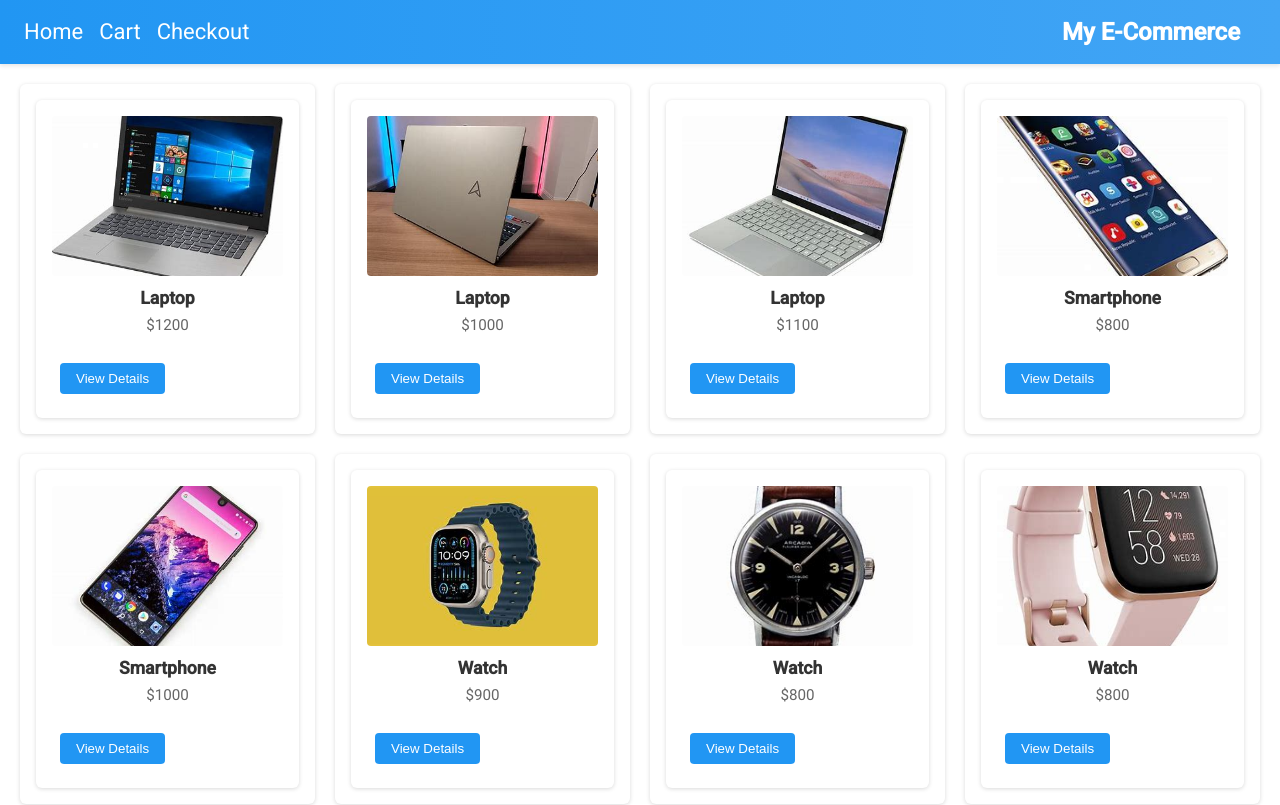
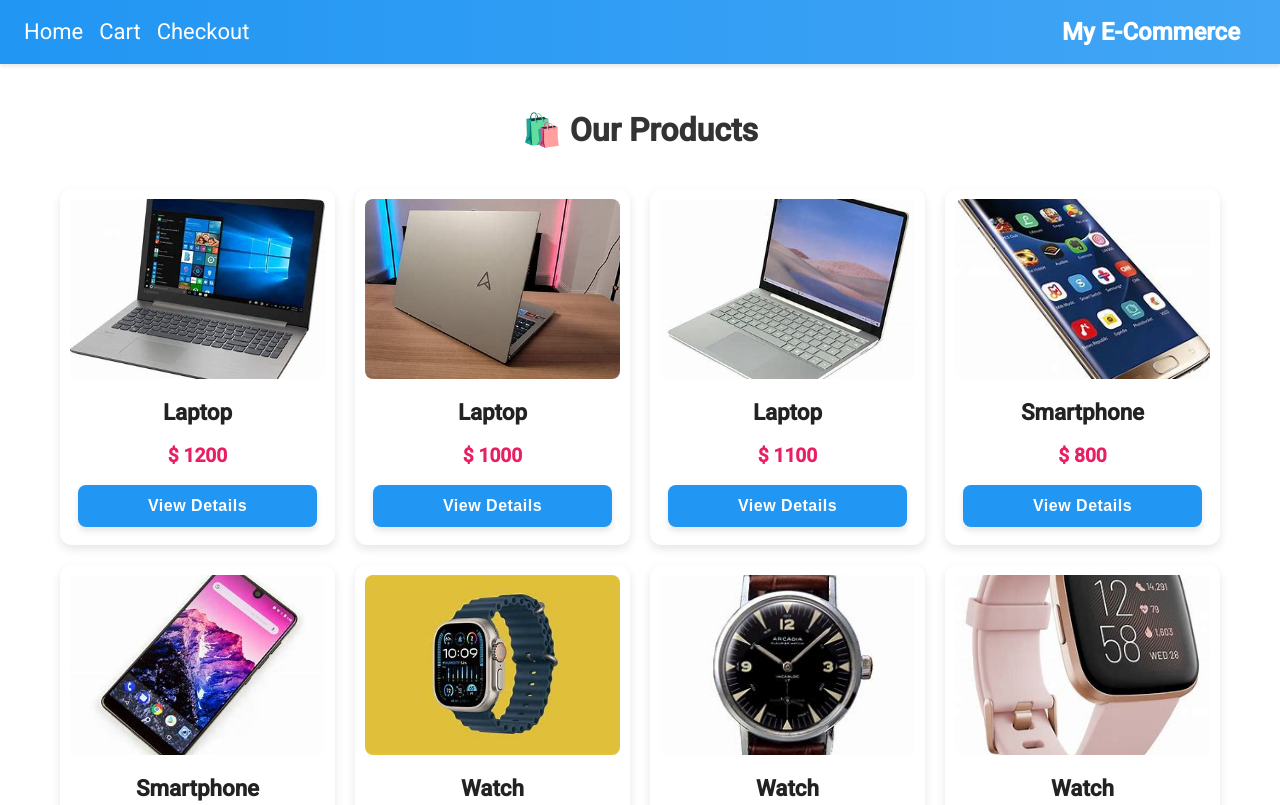
Before and after one commit to AlyaariHazem/E-Commerce, an Angular app: page / in a window 1280 px wide. Shown: the top 805 px of the page. Built offline with nearby package versions, Linux system fonts and the light colour scheme.

Commit message:
Enhance product-list and improved accessibility.

```diff
--- a/src/app/components/product-list/product-list.component.html
+++ b/src/app/components/product-list/product-list.component.html
@@ -1,18 +1,23 @@
-<div class="product-grid">
-    <div *ngFor="let product of products" class="product-card">
-        <mat-card class="product-card">
-            <img mat-card-image [src]="product.image" alt="{{ product.name }}">
+<div class="product-list-container">
+    <h2>🛍️ Our Products</h2>
+
+    <!-- Product Grid -->
+    <div class="product-grid">
+        <mat-card *ngFor="let product of products" class="product-card" (click)="viewProduct(product.id)">
+            <img mat-card-image [src]="product.image" alt="{{ product.name }}" />
             <mat-card-content>
                 <h3>{{ product.name }}</h3>
-                <p class="price">${{ product.price }}</p>
+                <p class="price">$ {{ product.price }}</p>
             </mat-card-content>
             <mat-card-actions>
-                <button mat-button (click)="viewProduct(product.id)">View Details</button>
+                <button mat-raised-button color="primary"
+                    (click)="viewProduct(product.id); $event.stopPropagation()">View Details</button>
             </mat-card-actions>
         </mat-card>
     </div>
+
+    <!-- Paginator -->
+    <mat-paginator [length]="totalProducts" [pageSize]="pageSize" (page)="onPageChange($event)"
+        [pageSizeOptions]="[4, 8, 12]" showFirstLastButtons>
+    </mat-paginator>
 </div>
-
-<mat-paginator [length]="totalProducts" [pageSize]="pageSize" (page)="onPageChange($event)"
-    [pageSizeOptions]="[4, 8, 12]">
-</mat-paginator>
--- a/src/app/components/product-list/product-list.component.scss
+++ b/src/app/components/product-list/product-list.component.scss
@@ -1,77 +1,116 @@
-/* Product Grid Layout */
+/* Container */
+.product-list-container {
+  max-width: 1200px;
+  margin: 0 auto;
+  padding: 20px;
+  text-align: center;
+}
+
+/* Title */
+h2 {
+  font-size: 2rem;
+  color: #333;
+  margin-bottom: 20px;
+  font-weight: bold;
+}
+
+/* Product Grid */
 .product-grid {
   display: grid;
-  grid-template-columns: repeat(4, 1fr); /* 4 items per row */
-  gap: 20px; /* Space between items */
+  grid-template-columns: repeat(auto-fit, minmax(250px, 1fr));
+  gap: 20px;
   padding: 20px;
 }
 
+/* Product Card */
 .product-card {
-  background-color: #fff;
-  border-radius: 6px;
-  box-shadow: 0 1px 4px rgba(0, 0, 0, 0.15);
-  text-align: center;
-  padding: 16px;
+  background: #fff;
+  border-radius: 12px;
+  box-shadow: 0 4px 10px rgba(0, 0, 0, 0.1);
+  transition: transform 0.3s, box-shadow 0.3s;
+  cursor: pointer;
   display: flex;
   flex-direction: column;
-  transition: box-shadow 0.2s ease;
-}
+  padding: 10px;
 
-.product-card:hover {
-  box-shadow: 0 4px 10px rgba(0, 0, 0, 0.2);
-}
-
-.product-card img {
-  width: 100%;
-  height: 160px; /* Adjust as needed */
-  object-fit: cover;
-  border-radius: 4px;
-  margin-bottom: 12px;
-}
-
-.product-card h3 {
-  font-size: 1.1rem;
-  margin: 0 0 8px 0;
-  color: #333;
-}
-
-.product-card p {
-  margin: 0 0 16px 0;
-  font-size: 0.95rem;
-  color: #666;
-}
-
-.product-card button {
-  margin-top: auto; /* Push button to the bottom of the card */
-  padding: 8px 16px;
-  border: none;
-  border-radius: 4px;
-  background-color: #2196f3;
-  color: #fff;
-  font-weight: 500;
-  cursor: pointer;
-  transition: background-color 0.2s ease;
-}
-
-.product-card button:hover {
-  background-color: #1976d2;
-}
-
-/* Responsive Design for smaller screens */
-@media (max-width: 1024px) {
-  .product-grid {
-    grid-template-columns: repeat(3, 1fr); /* 3 items per row on medium screens */
+  &:hover {
+    transform: translateY(-8px);
+    box-shadow: 0 8px 20px rgba(0, 0, 0, 0.2);
   }
 }
 
+/* Product Image */
+.product-card img {
+  width: 100%;
+  height: 180px;
+  object-fit: cover;
+  border-radius: 8px;
+  transition: transform 0.3s;
+
+  &:hover {
+    transform: scale(1.05);
+  }
+}
+
+/* Product Information */
+mat-card-content {
+  padding: 10px;
+}
+
+h3 {
+  font-size: 1.4rem;
+  color: #222;
+  margin: 10px 0 5px 0;
+}
+
+.price {
+  font-size: 1.2rem;
+  color: #e91e63;
+  font-weight: bold;
+}
+/* Product Card Button */
+.product-card button {
+  width: 100%;
+  padding: 12px 20px;
+  font-weight: bold;
+  background: #2196f3;
+  color: white;
+  border: none;
+  border-radius: 8px;
+  cursor: pointer;
+  transition: background 0.4s ease, transform 0.2s ease, box-shadow 0.3s ease;
+  box-shadow: 0 4px 6px rgba(0, 0, 0, 0.1);
+  letter-spacing: 0.5px;
+  font-size: 1rem;
+}
+
+/* Hover Effect */
+.product-card button:hover {
+  background: #1976d2;
+  transform: translateY(-1px);
+  box-shadow: 0 6px 12px rgba(0, 0, 0, 0.2);
+}
+
+/* Focus Effect for Accessibility */
+.product-card button:focus {
+  outline: none;
+  box-shadow: 0 0 0 3px rgba(0, 123, 255, 0.5);
+}
+
+
+/* Responsive Design */
 @media (max-width: 768px) {
   .product-grid {
-    grid-template-columns: repeat(2, 1fr); /* 2 items per row on small screens */
+    grid-template-columns: repeat(2, 1fr);
   }
 }
 
 @media (max-width: 480px) {
   .product-grid {
-    grid-template-columns: 1fr; /* 1 item per row on mobile screens */
+    grid-template-columns: 1fr;
+  }
+
+  button {
+    font-size: 1rem;
   }
 }
--- a/src/app/components/product-list/product-list.component.ts
+++ b/src/app/components/product-list/product-list.component.ts
@@ -1,5 +1,5 @@
 import { CommonModule } from '@angular/common';
-import { Component, inject, OnInit } from '@angular/core';
+import { Component, OnInit, inject } from '@angular/core';
 import { Router } from '@angular/router';
 import { MatPaginatorModule, PageEvent } from '@angular/material/paginator';
 import { ProductService } from '../../core/services/product.service';
@@ -15,9 +15,9 @@ import { MatCardModule } from '@angular/material/card';
 })
 export class ProductListComponent implements OnInit {
   currentPage = 0;
-  pageSize = 8; // Number of items per page
+  pageSize = 8;
   totalProducts = 0;
-  products: Product[] = []; // Fixed typo from prodaucts to products
+  products: Product[] = [];
 
   productService = inject(ProductService);
 
@@ -39,7 +39,7 @@ export class ProductListComponent implements OnInit {
   onPageChange(event: PageEvent): void {
     this.currentPage = event.pageIndex;
     this.pageSize = event.pageSize;
-    this.loadProducts(); // Reload products based on the current page
+    this.loadProducts();
   }
 
   viewProduct(productId: number): void {
```
